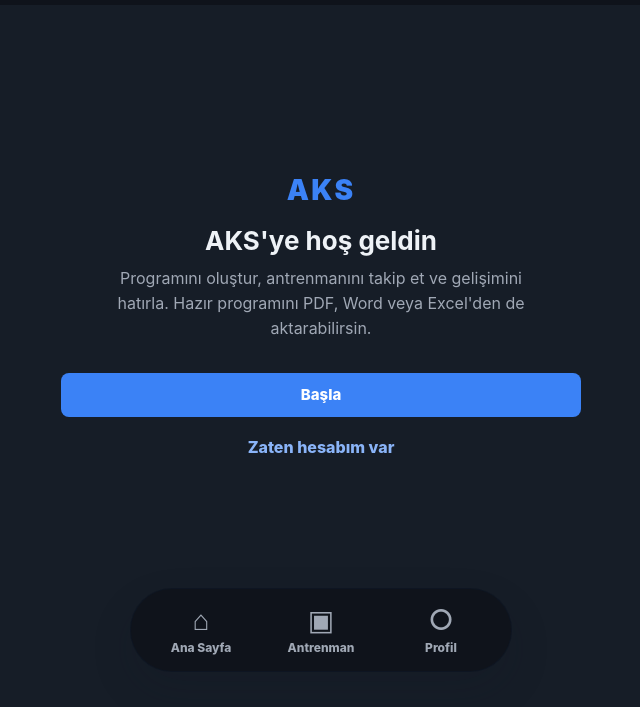
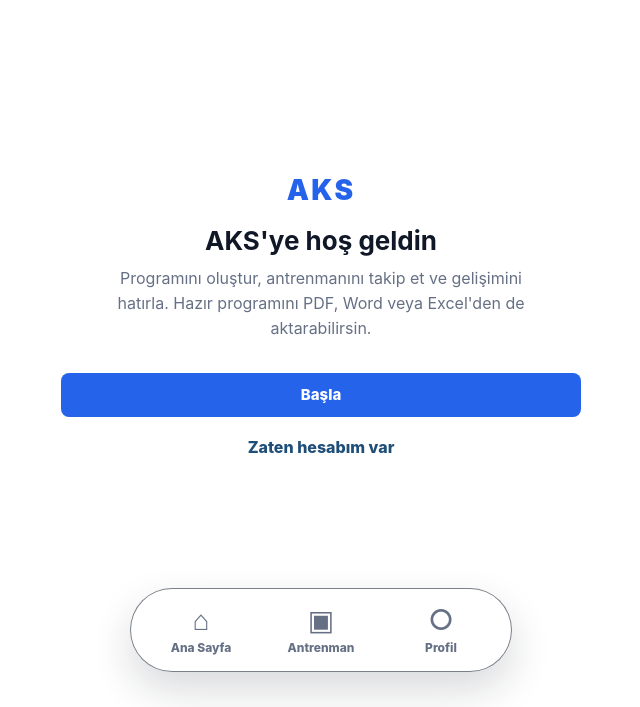
Before and after one commit to atacell85-cloud/a2-workout-pwa, a website with bundled scripts: page index.html in a window 1280 px wide. Shown: the part 116-823 px from the top of the page, without its empty margins (319-959 px from the left). Built offline with nearby package versions, Linux system fonts and the dark colour scheme; files whose address does not match are found by name.

Commit message:
Force readable light theme in dark mode

```diff
--- a/styles.css
+++ b/styles.css
@@ -1,4 +1,5 @@
 :root {
+  color-scheme: light;
   --bg: #f4f6f8;
   --card: #ffffff;
   --ink: #101828;
@@ -19,6 +20,7 @@
 html {
   min-height: 100%;
   background: var(--card);
+  color-scheme: light;
   -webkit-text-size-adjust: 100%;
   touch-action: manipulation;
 }
@@ -40,8 +42,9 @@ body::before {
   background: var(--bg);
 }
 
-button, input, select {
+button, input, select, textarea {
   font: inherit;
+  color-scheme: light;
 }
 
 button {
@@ -50,8 +53,10 @@ button {
   -webkit-tap-highlight-color: transparent;
 }
 
-input, select {
+input, select, textarea {
   font-size: 16px;
+  background: var(--card);
+  color: var(--ink);
 }
 
 .app-header {
@@ -877,19 +882,21 @@ th, td {
 
 @media (prefers-color-scheme: dark) {
   :root {
-    --bg: #0f141b;
-    --card: #161d27;
-    --ink: #eef2f6;
-    --muted: #a0a8b5;
-    --line: #2b3442;
-    --brand: #8ab4f8;
-    --accent: #3b82f6;
+    color-scheme: light;
+    --bg: #f4f6f8;
+    --card: #ffffff;
+    --ink: #101828;
+    --muted: #667085;
+    --line: #d9dee7;
+    --brand: #1f4e78;
+    --accent: #2563eb;
   }
-  .app-header, .bottom-nav { background: rgba(15, 20, 27, .95); }
-  .hero, .timer, .toast { background: #0b1220; }
-  .last, .metric-grid div { background: #101722; }
-  .set-row input { background: #111827; }
-  .set-row.saved input { background: #10231f; }
-  .secondary-btn, .tab-btn { background: #22304a; color: #d7e3ff; }
-  .nav-btn.active { background: #182942; }
+  html, body, main, .app-header { background: var(--card); color: var(--ink); }
+  body::before { background: var(--bg); }
+  .bottom-nav { background: rgba(255, 255, 255, .94); }
+  input, select, textarea { background: var(--card); color: var(--ink); }
+  .set-row input { background: var(--card); color: var(--ink); }
+  .set-row.saved input { background: #f0fdfa; color: var(--ink); }
+  .secondary-btn, .tab-btn { background: #e9eef8; color: #24385f; }
+  .nav-btn.active { background: #eaf2ff; }
 }
--- a/sw.js
+++ b/sw.js
@@ -1,4 +1,4 @@
-const CACHE_VERSION = 'a2-workout-v32-simple-builder-2026-08-23';
+const CACHE_VERSION = 'a2-workout-v33-force-light-theme-2026-08-23';
 const APP_SHELL = [
   './',
   './index.html',
```
